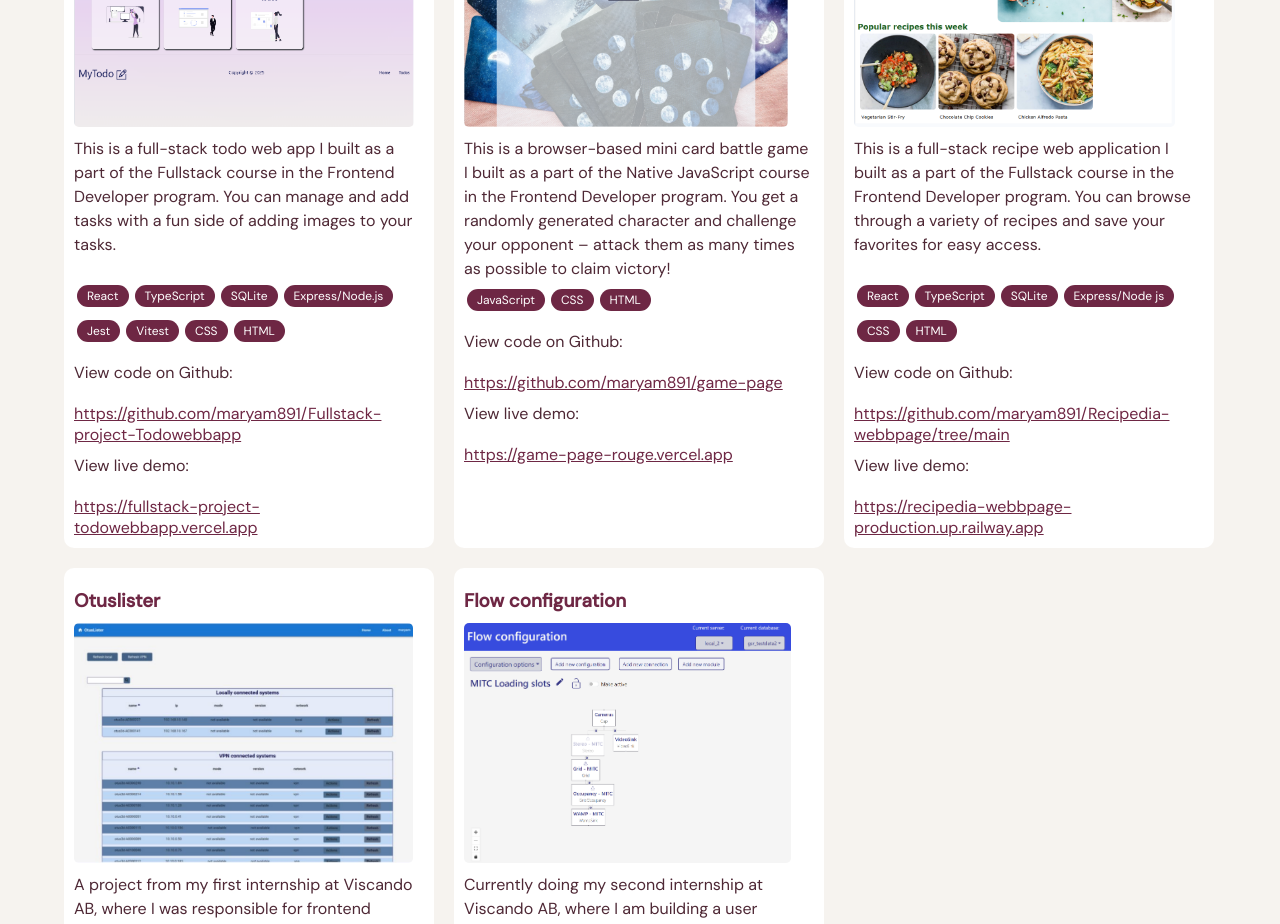
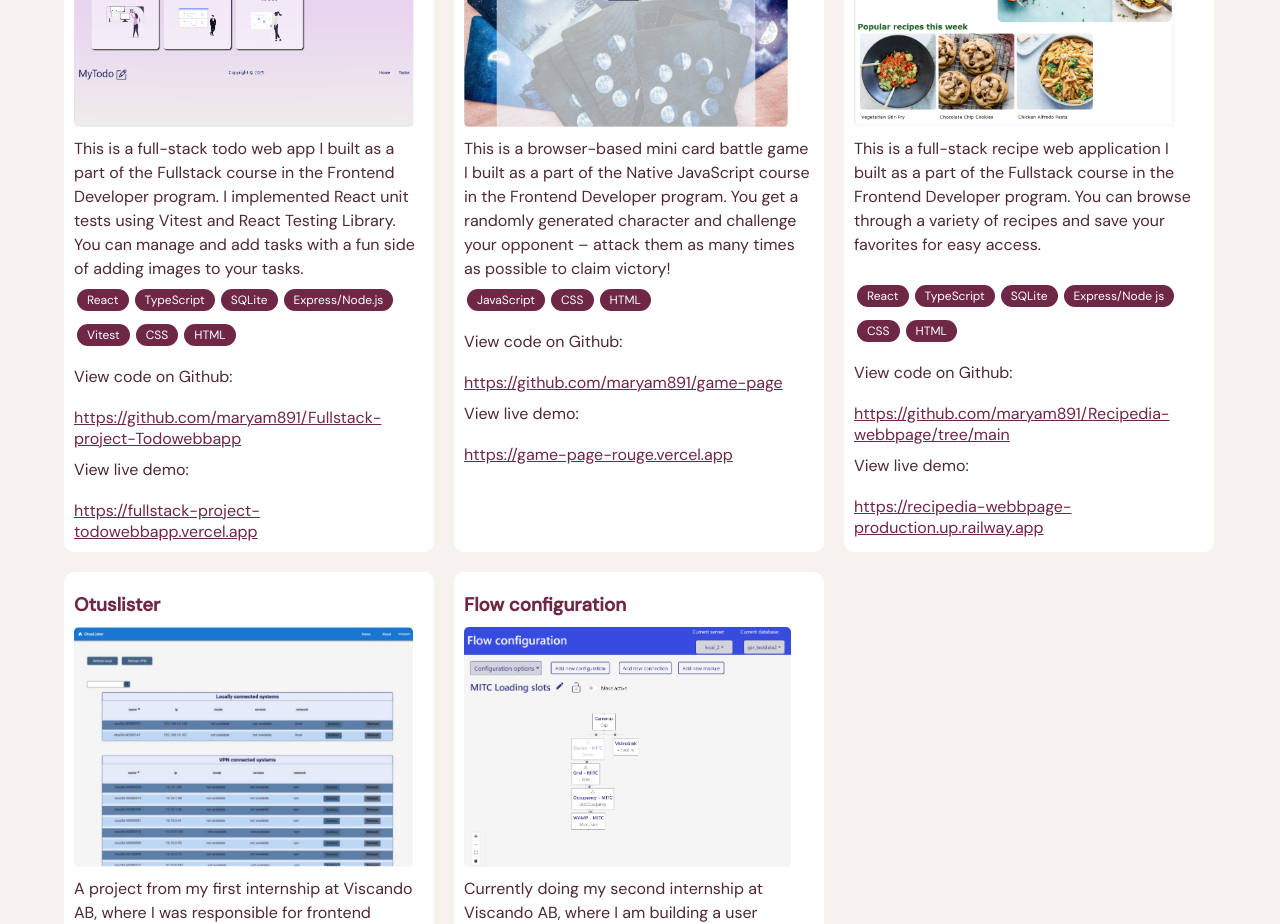
Before and after one commit to maryam891/Portfolio, a React (Vite) app: page / in a window 1280 px wide. Shown: the part 1440-2364 px from the top of the page. Built offline with nearby package versions, Linux system fonts and the light colour scheme.

Commit message:
updated Mytodo project card

```diff
--- a/src/data.ts
+++ b/src/data.ts
@@ -18,13 +18,12 @@ export const projects: Project[] = [
     id: 1,
     title: "MyTodo",
     description:
-      "This is a full-stack todo web app I built as a part of the Fullstack course in the Frontend Developer program. You can manage and add tasks with a fun side of adding images to your tasks. ",
+      "This is a full-stack todo web app I built as a part of the Fullstack course in the Frontend Developer program. I implemented React unit tests using Vitest and React Testing Library. You can manage and add tasks with a fun side of adding images to your tasks.",
     tags: [
       "React",
       "TypeScript",
       "SQLite",
       "Express/Node.js",
-      "Jest",
       "Vitest",
       "CSS",
       "HTML",
```
